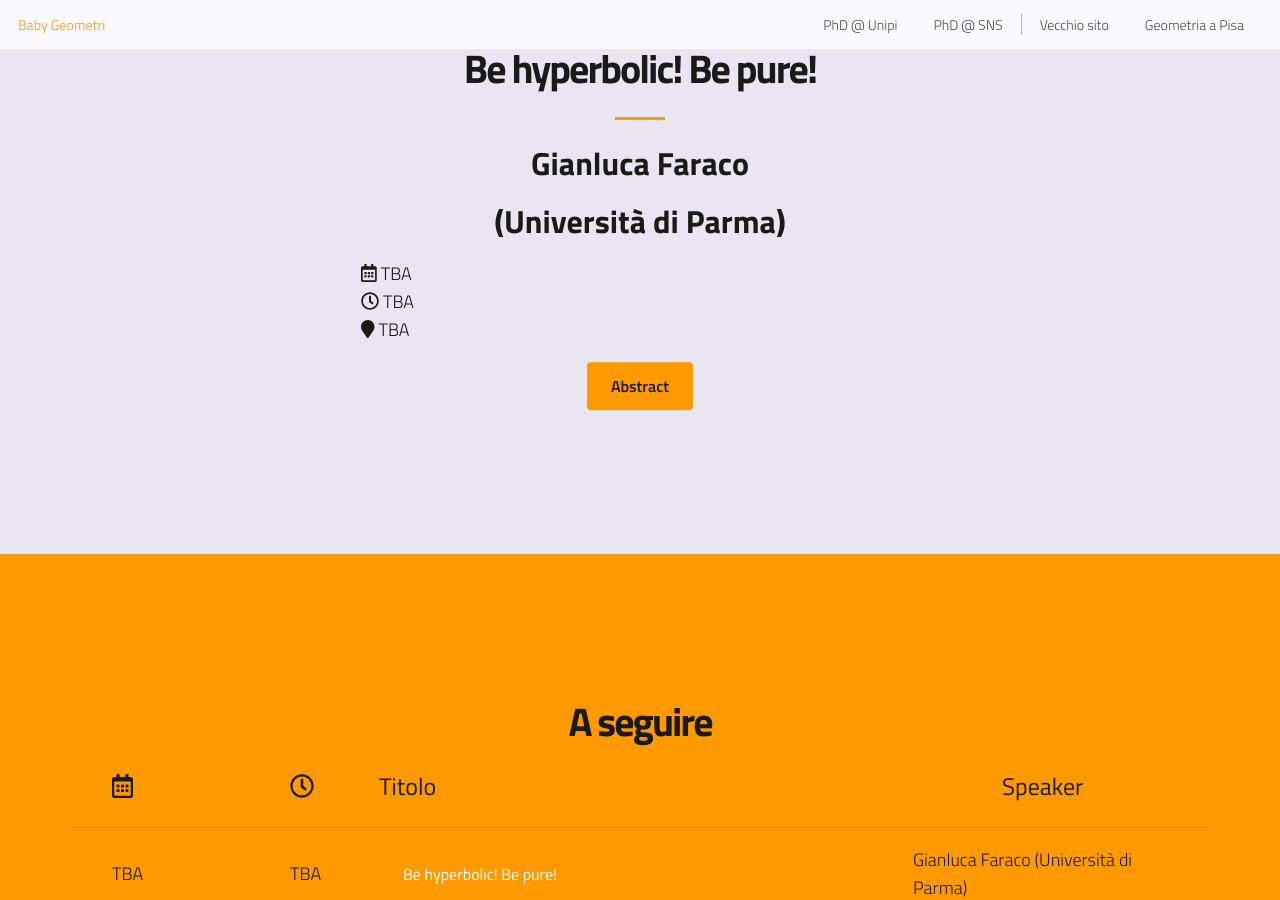
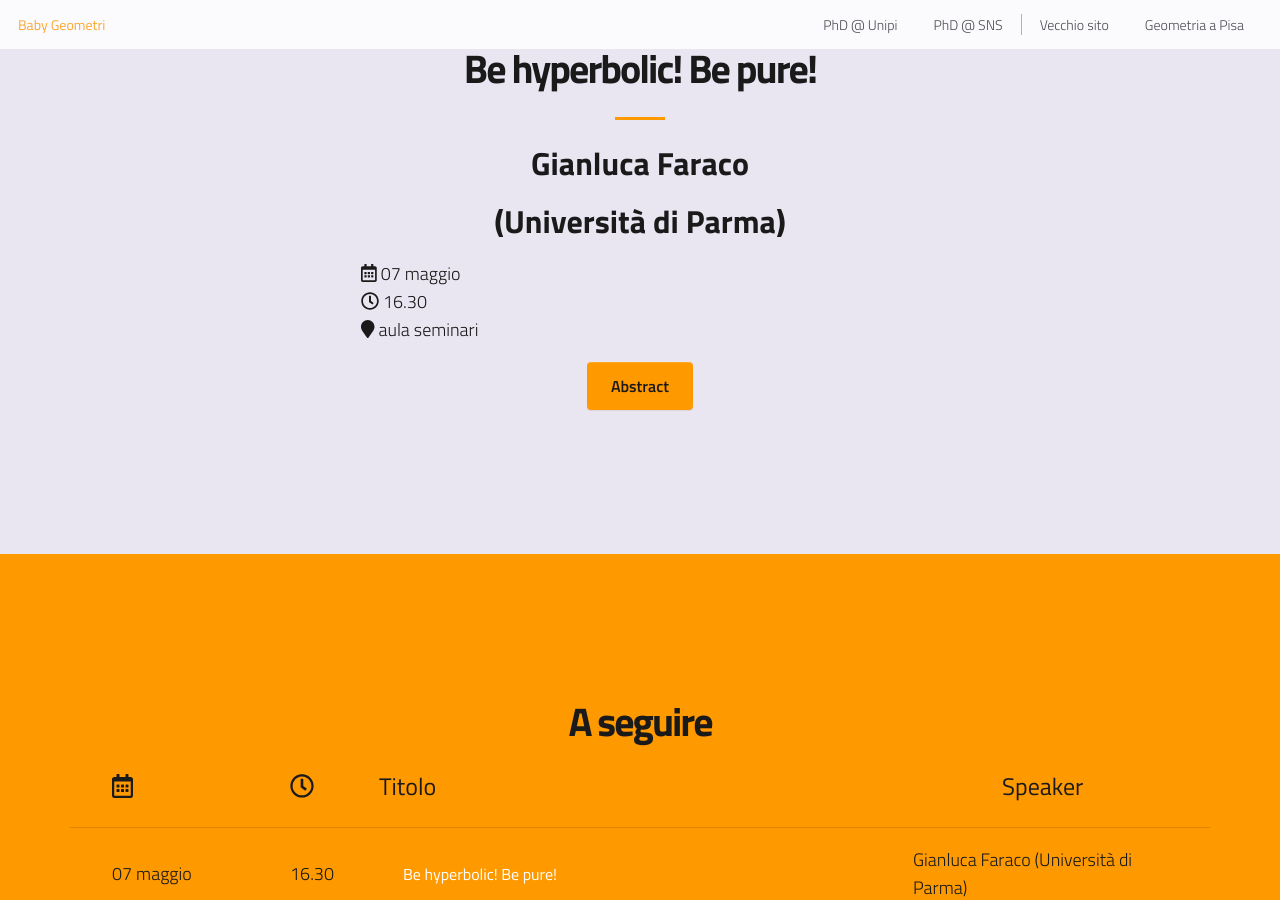
Before and after one commit to baby-geometri/baby-geometri.github.io, a Jekyll site: the page built from index.md, in a window 1280 px wide and 900 px high, scrolled down 999 px. Built offline with Jekyll 4.4.1, drawn with Linux system fonts in a browser that asks for light colours; nearby versions of some CDN libraries; formulas are drawn with MathJax 3.

Commit message:
faraco update ora e luogo

```diff
--- a/_data/content.yaml
+++ b/_data/content.yaml
@@ -7,9 +7,9 @@ whitepaper:
   nome: "Gianluca Faraco"
   provenienza: Università di Parma
   titolo: Be hyperbolic! Be pure!
-  data: "TBA"
-  luogo: "TBA"
-  ora: "TBA"
+  data: "07 maggio"
+  luogo: "aula seminari"
+  ora: "16.30"
   abstract: In this talk we will talk about the relationship between hyperbolic cone-structures and their holonomy representations. Any hyperbolic structure on a given closed compact and orientable surface S induces in a very natural way a representation of the fundamental group in the Lie group PSL(2,R), which encodes geometric data about the structure. The reverse problem to recover a hyperbolic cone-structure from a given representation is more arduous and longer. Even worse it is not always possible. In the first part of this talk we will consider this problem from a general viewpoint giving examples of representations that not arise as the holonomy of hyperbolic cone-structure. In the second part we focus our attention to a very special class of representations, namely purely hyperbolic representations.
 
 chisiamo:
--- a/_data/futuri.yaml
+++ b/_data/futuri.yaml
@@ -1,9 +1,9 @@
 - nome: "Gianluca Faraco"
   provenienza: Università di Parma
   titolo: Be hyperbolic! Be pure!
-  data: "TBA"
-  luogo: "TBA"
-  ora: "TBA"
+  data: "07 maggio"
+  luogo: "aula seminari"
+  ora: "16.30"
   abstract: In this talk we will talk about the relationship between hyperbolic cone-structures and their holonomy representations. Any hyperbolic structure on a given closed compact and orientable surface \(S\) induces in a very natural way a representation of the fundamental group \(\pi_1S\) in the Lie group \(PSL(2,\mathbb{R})\), which encodes geometric data about the structure. The reverse problem to recover a hyperbolic cone-structure from a given representation is more arduous and longer. Even worse it is not always possible. In the first part of this talk we will consider this problem from a general viewpoint giving examples of representations that not arise as the holonomy of hyperbolic cone-structure. In the second part we focus our attention to a very special class of representations, namely purely hyperbolic representations.
 - nome: "Lorenzo Ruffoni"
   provenienza: ---
--- a/_data/passati.yaml
+++ b/_data/passati.yaml
@@ -36,7 +36,7 @@
 - nome: "José Manuel Moreno-Fernández"
   provenienza: Universidad de Malaga
   titolo: Infinity structures and higher products in rational homotopy theory
-  data: "9 aprile"
+  data: "09 aprile"
   luogo: "aula seminari"
   ora: "16.30"
   abstract: The goal of this talk is to understand how \(L\)-infinity structures on the rational homotopy groups of a simply connected space behave with respect to the higher Whitehead products. To do so, I will give a self-contained introduction to the relevant facts of rational homotopy theory, via examples, computations and intuition. If time permits, I will sketch how cohomology algebras over a field, endowed with an \(A\)-infinity algebra structure, behave with respect to the higher Massey products. I will make the talk accessible for attendants with diverse backgrounds and minimal prerequisites, with interests in algebraic topology or homotopy theory broadly understood.
```
